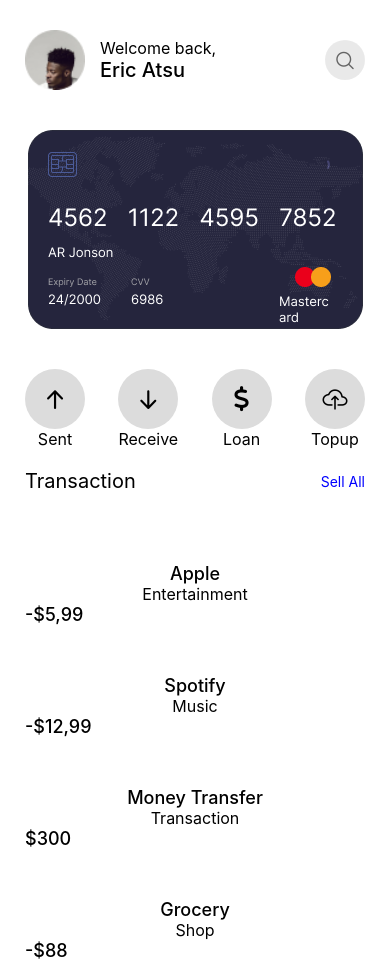
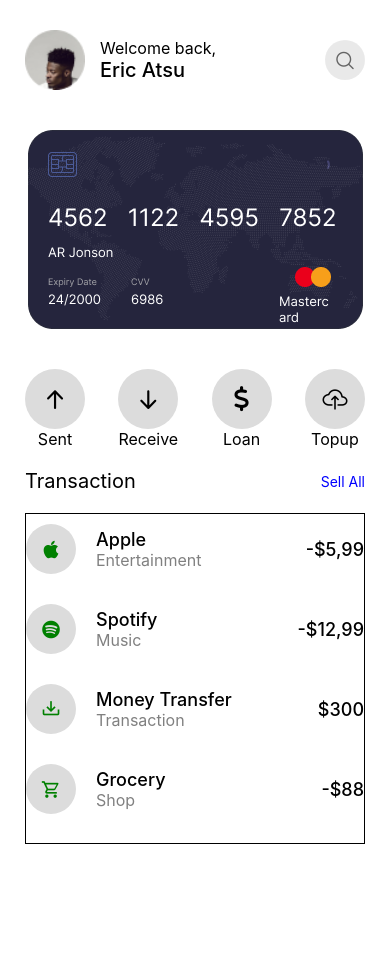
Before and after one commit to Healer2003/rn-assignment5-11254384, a React Native app in the folder app/: screen / in a window 390 px wide. After the commit the page ends 844 px from the top, so only its background shows below. Built offline with nearby package versions, Linux system fonts and the light colour scheme.

Commit message:
fixed bugs

```diff
--- a/app/Components/Data.js
+++ b/app/Components/Data.js
@@ -25,24 +25,28 @@
 export const transactions =[
     {
         id:"1",
+        icon:<FontAwesome5 name='apple' size={20} color={"green"}/>,
         name:"Apple",
         genre:"Entertainment",
         price:"-$5,99"
     },
     {
         id:"2",
+        icon:<Entypo name='spotify' size={20} color={"green"}/>,
         name:"Spotify",
         genre:"Music",
         price:"-$12,99"
     },
     {
         id:"3",
+        icon:<MCI name='tray-arrow-down' size={20} color={"green"}/>,
         name:"Money Transfer",
         genre:"Transaction",
         price:"$300"
     },
     {
         id:"4",
+        icon:<MCI name='cart-outline' size={20} color={"green"}/>,
         name:"Grocery",
         genre:"Shop",
         price:"-$88"
--- a/app/Components/Transaction.js
+++ b/app/Components/Transaction.js
@@ -1,7 +1,7 @@
 import { View,Text, StyleSheet } from "react-native"
 export default function Transaction({icon,name,genre,price}){
     return(
-        <View>
+        <View style={styles.main}>
             <View style={styles.iconholder}>{icon}</View>
             <View style={styles.textView}>
                 <Text style={styles.topText}>{name}</Text>
@@ -14,27 +14,34 @@
 
 const styles = StyleSheet.create({
     main:{
-        flexDirection:"row"
+        flexDirection:"row",
+        alignItems:"center",
+        marginBottom:10,
+        paddingVertical:10
     },
     iconholder:{
         width:50,
         height:50,
         justifyContent:"center",
-        alignItems:"center"
+        alignItems:"center",
+        backgroundColor:"#DCDCDC",
+        borderRadius:50,
     },
     textView:{
         justifyContent:"space-between",
-        alignItems:"center"
+        flex:1,
+        marginLeft:20
     },
     topText:{
         fontSize:18,
-        fontWeight:500,
+        fontWeight:"500",
     },
     bottomText:{
         fontSize:16,
+        color:"gray"
     },
     price:{
         fontSize:18,
-        fontWeight:500
+        fontWeight:"500"
     }
 })
--- a/app/Screens/Home.js
+++ b/app/Screens/Home.js
@@ -6,13 +6,19 @@
 
 
 export default function Home(){
-    const renderitem = ({item}) =>{
+    const renderitems = ({item}) =>{
         return(
-        <Transaction name={item.name} price={item.price} icon={item.icon} genre={item.genre}/>
+            <Transaction
+        name={item.name}
+        price={item.price}
+        icon={item.icon}
+        genre={item.genre}
+         />
         )
+
     }
     return(
-        <View >
+        <View style={{flex:1}}>
             <UserCard/>
             <View style={{marginVertical:40,}}>
             <Image source={require('../assets/Card.png')} style={styles.image}/>
@@ -31,9 +37,10 @@
                 <Text style={{fontSize:20}}>Transaction</Text>
                 <Text style={{color:"blue"}}>Sell All</Text>
             </View>
-            <View style={{flex:1}}>
-                <FlatList data={transactions}
-                renderItem={renderitem}
+            <View style={{flex:1,flexDirection:"column",borderWidth:1}}>
+                <FlatList
+                data={transactions}
+                renderItem={renderitems}
                 key={(item)=>item.id}
                 showsVerticalScrollIndicator={false}
                 />
```
